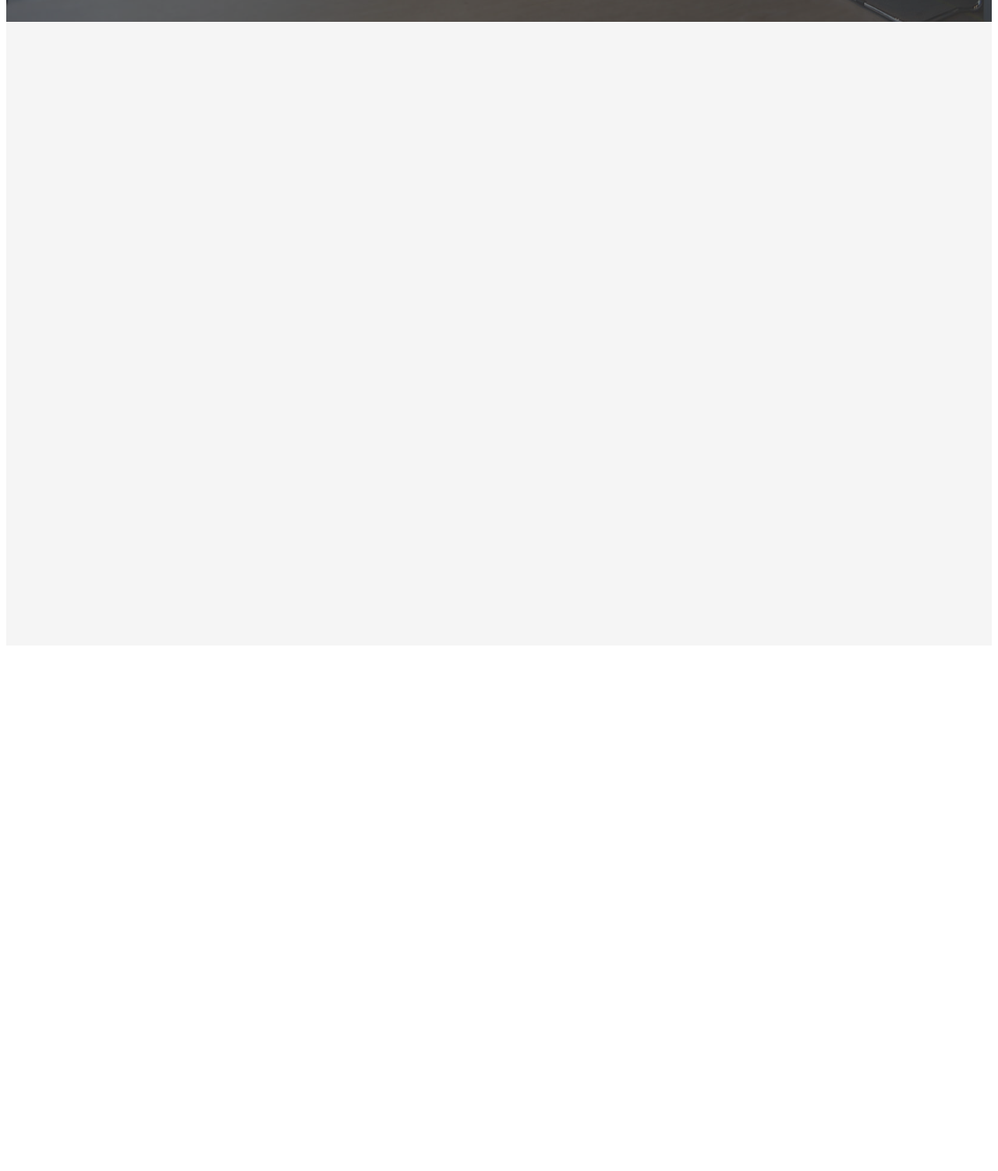
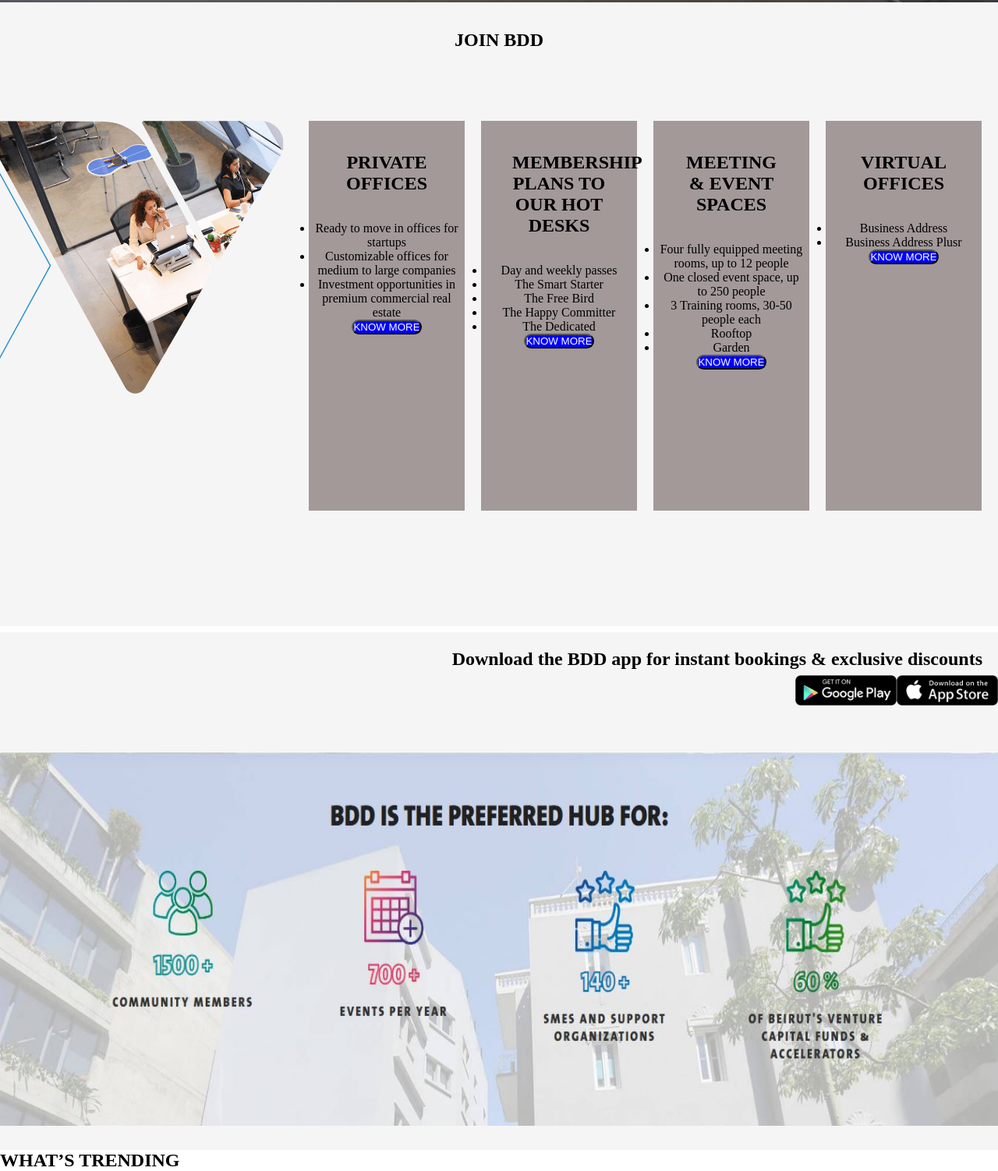
Before and after one commit to abbassmoussawi/bdd-front-end, a plain HTML site: page index.html in a window 1280 px wide. Shown: the part 2397-3899 px from the top of the page at 78% size. Before the commit the page ends 3233 px from the top, so only its background shows below. Drawn offline with Linux system fonts and the light colour scheme.

Commit message:
building and styling  section 6

```diff
--- a/css/styles.css
+++ b/css/styles.css
@@ -1,4 +1,4 @@
-Day and weekly passes* {
+* {
     margin: 0;
     padding: 0;
     box-sizing: border-box;
@@ -107,7 +107,7 @@ Day and weekly passes* {
 .foundation-item {
     text-align: center;
     padding: 25px;
-    width: 250px;
+    width: 180px;
     height: 500px;
     background-color: rgb(163, 153, 153);
 }
@@ -163,6 +163,7 @@ Day and weekly passes* {
 .section-4 {
     height: 100vh;
     background-color: #f5f5f5;
+    margin-bottom: 1vh;
 }
 
 .section-4 h1 {
@@ -195,3 +196,52 @@ Day and weekly passes* {
     color: white;
     border-radius: 30px;
 }
+
+
+/* design section 5 */
+
+.section-5 {
+    padding-top: 30px;
+    height: 83vh;
+    background-color: #f5f5f5;
+}
+
+.download-app-section {
+    position: relative;
+    top: 25px;
+}
+
+.download-app-section h1 {
+    position: absolute;
+    right: 20px;
+    bottom: 100px;
+    ;
+}
+
+.app-icon-button-container {
+    display: flex;
+    justify-content: flex-end;
+}
+
+.app-icon-button-container img {
+    width: 130px;
+    margin-bottom: 50px;
+}
+
+.image-s5 {
+    margin-top: 30px;
+    height: 60vh;
+    width: 100vw;
+}
+
+
+/* Design section 5 */
+
+.section-6 {
+    height: 100vh;
+    background: url(/images/background-section-6.png);
+}
+
+.section-6 h1 {
+    text-align: center;
+}
--- a/index.html
+++ b/index.html
@@ -110,10 +110,104 @@
     <!--Start section 4-->
     <section>
         <div class="section-4">
-        </div>
+            <h1>JOIN BDD</h1>
+
+            <div class="section-4-columns-container">
+
+                <img src="images/join-bdd-1.png" class="img-section-4">
+                <div class="container-element">
+                    <h1>PRIVATE OFFICES</h1>
+                    <p>
+                        <ul>
+                            <li>
+                                Ready to move in offices for startups
+                            </li>
+                            <li>
+                                Customizable offices for medium to large companies
+                            </li>
+                            <li>
+                                Investment opportunities in premium commercial real estate
+                            </li>
+
+                        </ul>
+                        <input type="button" class="button" <input type="button" value="KNOW MORE">
+                </div>
+
+                <div class="container-element">
+                    <h1>MEMBERSHIP<br> PLANS TO<br>OUR HOT DESKS</h1>
+                    <p>
+                        <ul>
+                            <li>Day and weekly passes</li>
+                            <li>The Smart Starter</li>
+                            <li>The Free Bird</li>
+                            <li>The Happy Committer </li>
+                            <li>The Dedicated</li>
+
+                        </ul>
+                        <input type="button" class="button" <input type="button" value="KNOW MORE">
+                </div>
+                <div class="container-element">
+                    <h1>MEETING & EVENT SPACES</h1>
+
+                    <ul>
+                        <li>Four fully equipped meeting rooms, up to 12 people
+                        </li>
+                        <li>One closed event space, up to 250 people</li>
+                        <li>3 Training rooms, 30-50 people each</li>
+                        <li>Rooftop</li>
+                        <li>Garden</li>
+
+                    </ul>
+                    <input type="button" class="button" <input type="button" value="KNOW MORE">
+                </div>
+                <div class="container-element">
+                    <h1>VIRTUAL OFFICES</h1>
+                    <p>
+                        <ul>
+                            <li>Business Address</li>
+                            <li>Business Address Plusr</li>
+
+                        </ul>
+                        <input type="button" class="button" <input type="button" value="KNOW MORE">
+                </div>
+            </div>
 
     </section>
+    <!--end section 4-->
+    <!-- start section 5-->
+    <section>
+        <div class="section-5">
+            <div class="download-app-section">
+                <div>
+                    <h1>Download the BDD app for instant bookings & exclusive discounts</h1>
+                </div>
+                <div class="app-icon-button-container">
+                    <a href="#"><img src="images/google-play.png" alt="play store"></a>
+                    <a href=""><img src="images/app-store.png" alt="app store"></a>
+                </div>
+            </div>
+            <div>
+                <img src="images/section-5-background1.jpg" class="image-s5" alt="bdd-hub">
+            </div>
+        </div>
+    </section>
+    <!--end section 5-->
+    <!--start section 6-->
+    <section>
+        <div class="background-section-6">
+            <div class="contents-section-6">
+                <div>
+                    <h1>WHAT’S TRENDING</h1>
+                </div>
+                <div class="colums-containers-s6">
+                    <div class="colum-s6">
 
+                    </div>
+                </div>
+
+            </div>
+        </div>
+    </section>
 </body>
 
 </html>
```
Also changed, not shown: images/app-store.png (added), images/background-section-6.png (added), images/google-play.png (added), images/icon-1-sectio-6.png (added), images/icon-2-section-6.jpeg (added), images/icon-3-section-6.jpg (added), images/section-5-background.jpg (added), images/section-5-background1.jpg (added).
